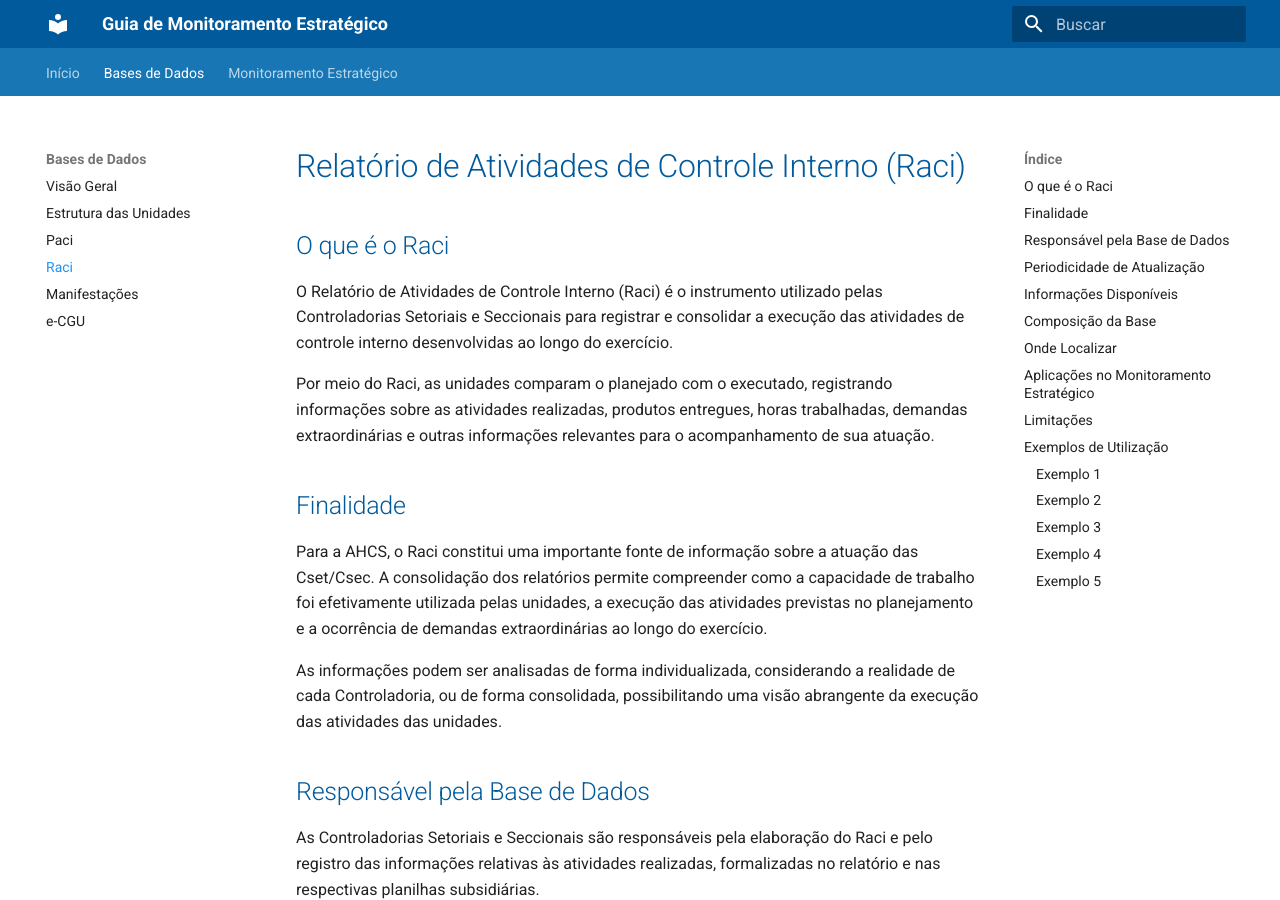
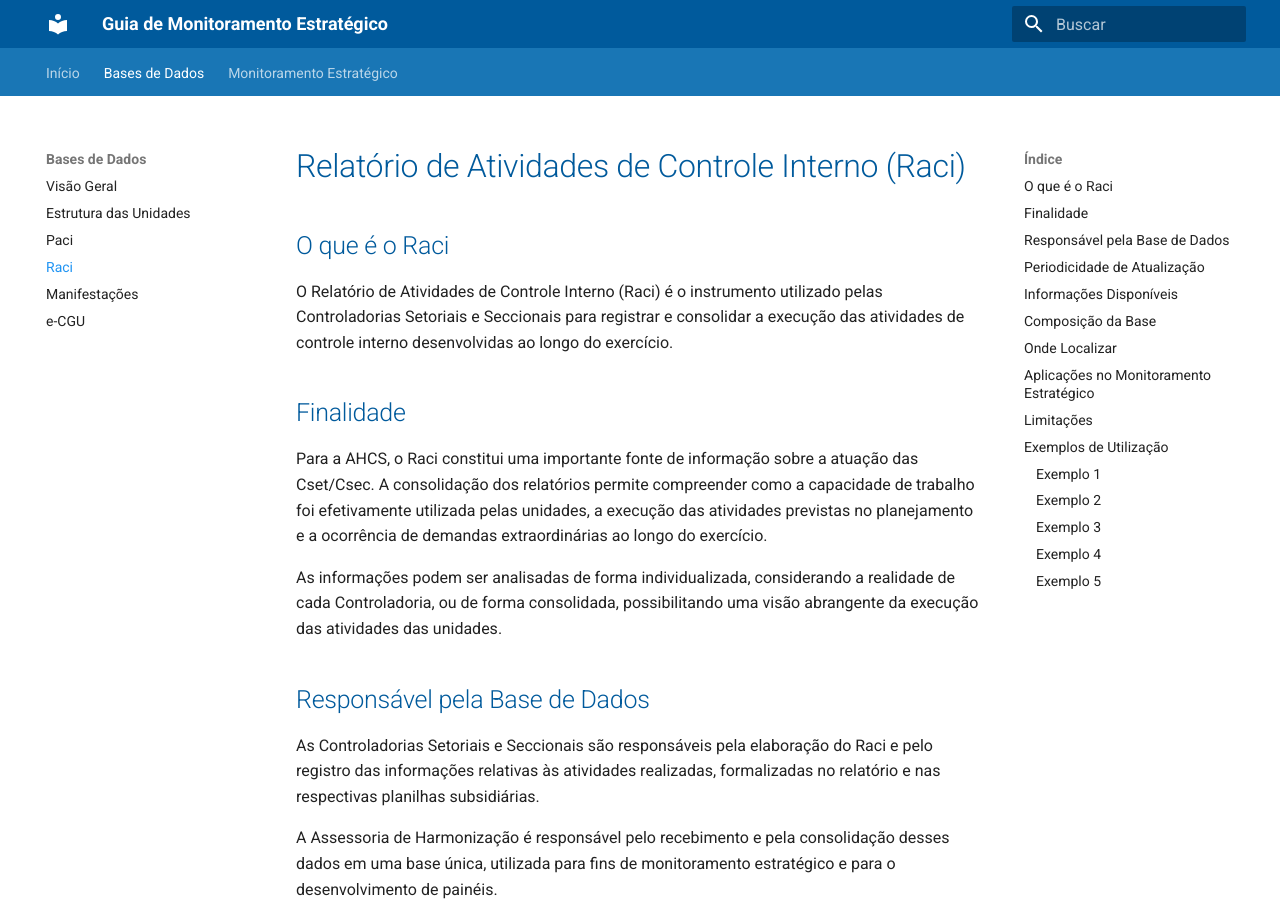
Before and after one commit to CGEMG-AHCS/guia-monitoramento-estrategico, an MkDocs documentation site: the page built from docs/bases-dados/raci.md, in a window 1280 px wide and 900 px high. Built offline with MkDocs 1.6.1 and Material for MkDocs 9.7.7, drawn with Linux system fonts in a browser that asks for light colours.

Commit message:
Simplify Raci document by removing redundant text
Removed redundant explanation about the Raci's purpose.

```diff
--- a/docs/bases-dados/raci.md
+++ b/docs/bases-dados/raci.md
@@ -3,8 +3,6 @@
 ## O que é o Raci
 
 O Relatório de Atividades de Controle Interno (Raci) é o instrumento utilizado pelas Controladorias Setoriais e Seccionais para registrar e consolidar a execução das atividades de controle interno desenvolvidas ao longo do exercício.
-
-Por meio do Raci, as unidades comparam o planejado com o executado, registrando informações sobre as atividades realizadas, produtos entregues, horas trabalhadas, demandas extraordinárias e outras informações relevantes para o acompanhamento de sua atuação.
 
 ## Finalidade
 
```
